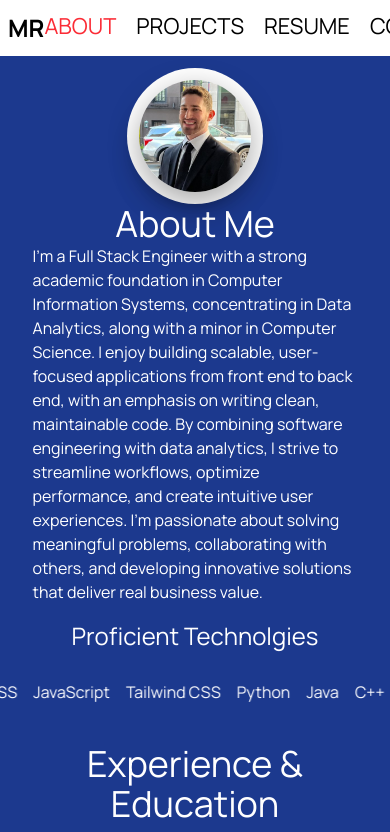
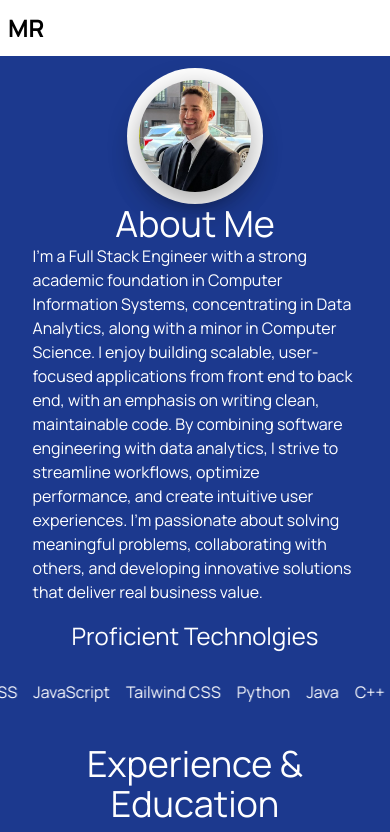
Before and after one commit to matthewrichards234/Personal_Website, a React (Vite) app: page /about in a window 390 px wide. Shown: the top 832 px of the page. Built offline with nearby package versions, Linux system fonts and the light colour scheme.

Commit message:
split navbar into mobile and desktop views.

```diff
--- a/src/components/Navbar.tsx
+++ b/src/components/Navbar.tsx
@@ -14,6 +14,33 @@ const Navbar = () => {
                   bg-white
                   z-100"
     >
+      {/* Mobile view */}
+      <div className="block md:hidden">
+        {" "}
+        <nav
+          className="flex
+                  flex-row
+                  "
+        >
+          <div className="pl-2">
+            <NavLink to="/">
+              <p
+                className="font-bold
+              text-[24px]
+              transform
+              transition-transform
+              duration-400
+              ease-in-out
+              hover:scale-130"
+              >
+                MR
+              </p>
+            </NavLink>
+          </div>
+        </nav>
+      </div>
+      {/* Desktop view */}
+      <div className="hidden md:block">
         <nav
           className="flex
                   flex-row
@@ -88,6 +115,7 @@ const Navbar = () => {
           </div>
         </nav>
       </div>
+    </div>
   );
 };
 
```
Lines whose indentation alone changed are shown as unchanged.
